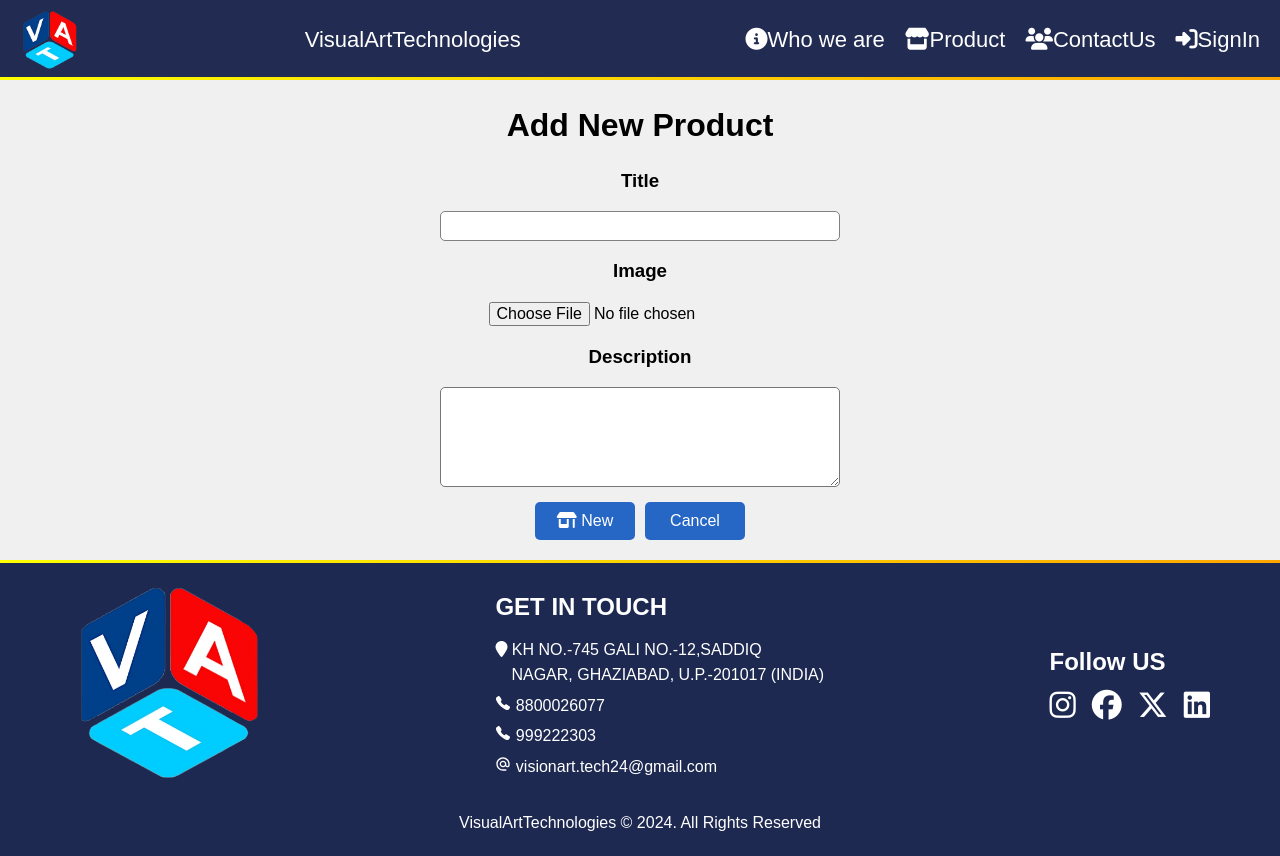
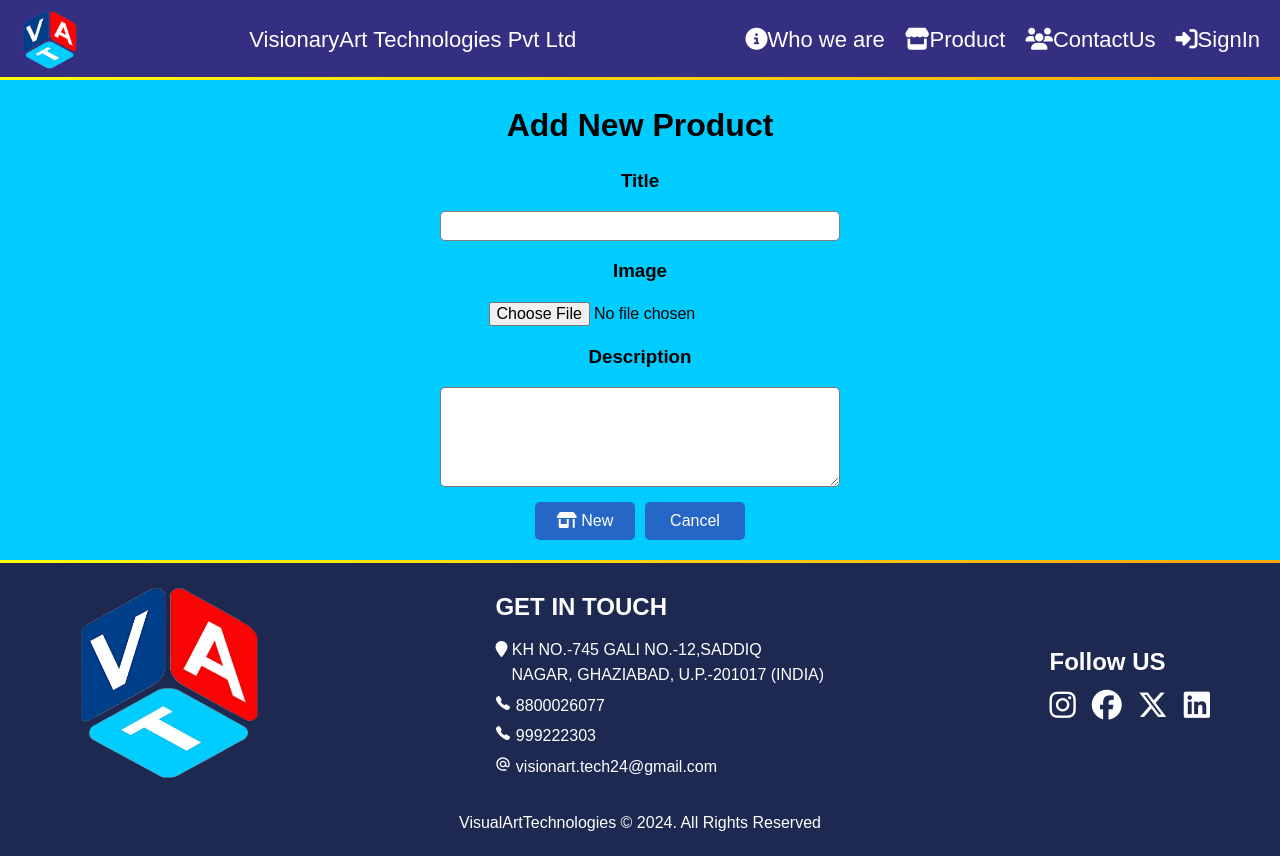
Before and after one commit to notfound07/VAT, a React (Create React App) app in the folder client/: page /Add in a window 1280 px wide. Built offline with nearby package versions, Linux system fonts and the light colour scheme; no server answers.

Commit message:
front_updated

```diff
--- a/client/src/Contact/Contact.css
+++ b/client/src/Contact/Contact.css
@@ -57,6 +57,7 @@
   margin-top: 5px;
   border: 1px solid #ccc;
   border-radius: 4px;
+  background-color: white;
 }
 
 .form-group-contact textarea {
--- a/client/src/Home/Home.css
+++ b/client/src/Home/Home.css
@@ -20,7 +20,9 @@ body {
   font-family: Arial, sans-serif;
   line-height: 1.6;
 }
-
+.front-img{
+  width: 150%;
+}
 /* Item Display */
 .item-display {
   width: 100%;
--- a/client/src/Home/Home.jsx
+++ b/client/src/Home/Home.jsx
@@ -10,6 +10,7 @@ import { mediaItems } from './mediaData';
 import { useSwipeable } from 'react-swipeable';
 import Workslider from './workslider';
 import VLogo from '../Assets/V-Logo.png';
+import front1 from '../Assets/front1.jpg'
 import { Link, Element } from 'react-scroll';
 
 const Home = () => {
@@ -71,7 +72,7 @@ const Home = () => {
 
   const renderMedia = (item) => {
     if (item.type === 'image') {
-      return <img src={item.src} alt={item.alt} />;
+      return <img src={front2} alt={item.alt} />;
     } else if (item.type === 'video') {
       return (
         <video autoPlay loop muted>
@@ -95,11 +96,12 @@ const Home = () => {
       <Navbar />
       <div className='slider' {...handlers}>
         <div className="slider-container" style={{ transform: `translateX(${-100 * currentIndex}%)` }}>
-          {mediaItems.map((item, index) => (
+          {/* {mediaItems.map((item, index) => (
             <div key={index} className={`slide ${currentIndex === index ? 'active' : ''}`}>
               {renderMedia(item)}
             </div>
-          ))}
+          ))} */}
+          <img  className='front-img' src={front1} />
         </div>
         <div className='headline-container'>
           <p>This is a overview of our work!</p>
--- a/client/src/Nav-Foot/Navbar.css
+++ b/client/src/Nav-Foot/Navbar.css
@@ -1,6 +1,6 @@
 .frame {
     width: 100%;
-    background-color: #222b51;
+    background-color: #352f81;
     height: 80px;
     font-size: 22px;
     border: none;
--- a/client/src/Nav-Foot/Navbar.jsx
+++ b/client/src/Nav-Foot/Navbar.jsx
@@ -36,7 +36,7 @@ function Navbar() {
             <link rel="stylesheet" href="https://cdnjs.cloudflare.com/ajax/libs/font-awesome/6.5.2/css/all.min.css"></link>
             <div className="nav-parent">
                 <img className="company-logo" onClick={() => window.location.href = '/Home'} src={logo} alt="" />
-                <p className='company-name'>VisualArtTechnologies</p>
+                <p className='company-name'>VisionaryArt Technologies Pvt Ltd</p>
                 <div className="nav-child">
                     {show?(<Link to="/Dashboard" className='nav-link'><i class="fa-solid fa-table-columns"></i>Dashboard</Link>):null}
                     <Link to="/Home" className="nav-link"><i className="fa-solid fa-circle-info"></i>Who we are</Link>
--- a/client/src/Shopping/Shopping.css
+++ b/client/src/Shopping/Shopping.css
@@ -1,6 +1,6 @@
 body {
     font-family: Arial, sans-serif;
-    background-color: #f0f0f0;
+    background-color: #00CCFF;
     margin: 0;
     padding: 0;
     box-sizing: border-box;
@@ -29,7 +29,7 @@ body {
 .art-grid {
     width: 100%;
     padding: 10px;
-    background-color: #f0f0f0;
+    background-color:#00CCFF;
     display: flex;
     flex-direction: column;
     margin-left: 10px;
@@ -118,7 +118,7 @@ body {
 .art-title {
     font-size: 1.2em;
     margin: 10px 0;
-    color: #333;
+    color: darkblue;
 }
 
 /* Media Queries for responsiveness */
```
Also changed, not shown: client/src/Assets/front2.jpeg (added), 1 other file (tests, documents, lock files or other folders).
